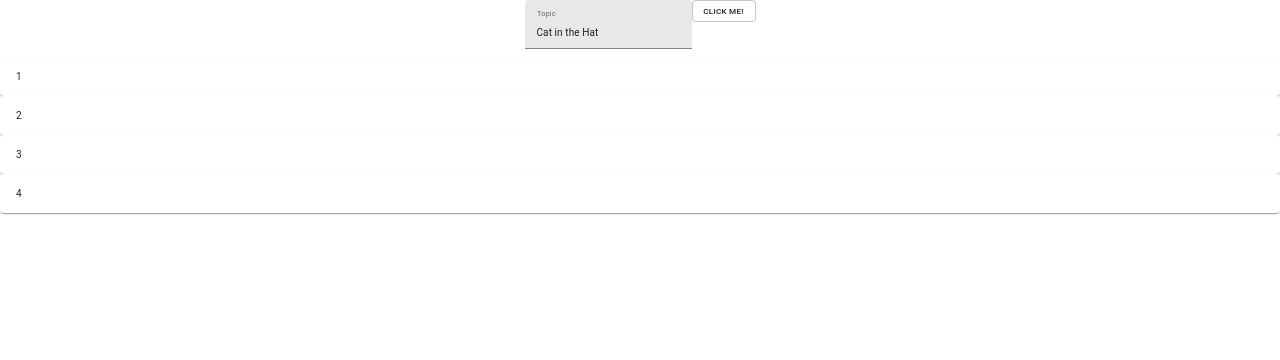
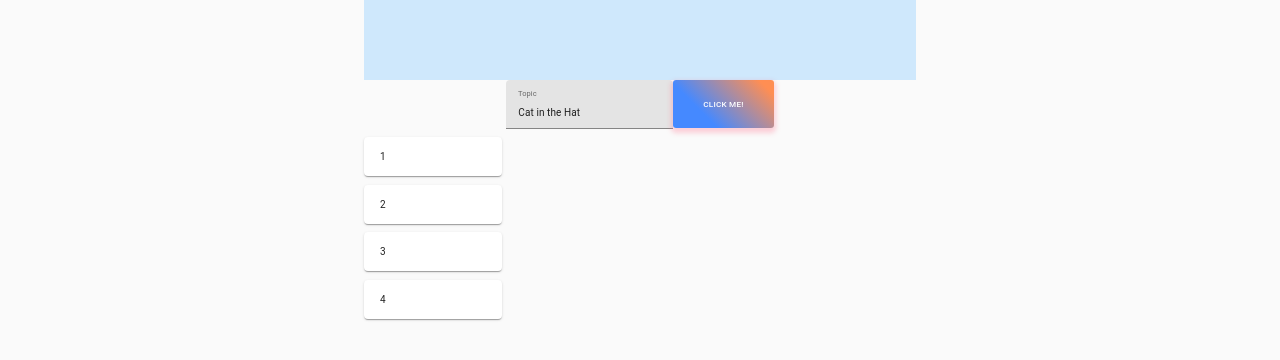
Before and after one commit to richardziegler/gatsby-portfolio, a Gatsby site: page /vcd in a window 1280 px wide. Built offline with nearby package versions, Linux system fonts and the light colour scheme; Gatsby itself is replaced by a stand-in of ours.

Commit message:
Added container and CSS in JS

```diff
--- a/package.json
+++ b/package.json
@@ -15,6 +15,7 @@
   },
   "dependencies": {
     "@material-ui/core": "^4.11.1",
+    "@material-ui/styles": "^4.11.1",
     "bootstrap": "^4.5.0",
     "gatsby": "^2.23.7",
     "gatsby-image": "^2.4.7",
--- a/src/pages/vcd.js
+++ b/src/pages/vcd.js
@@ -1,5 +1,4 @@
 import React, { useState } from 'react'
-import { Helmet } from 'react-helmet'
 import 'bootstrap/dist/css/bootstrap.min.css'
 import '../style/main.scss'
 import TextField from '@material-ui/core/TextField'
@@ -8,11 +7,31 @@ import List from '@material-ui/core/List'
 import ListItem from '@material-ui/core/ListItem'
 import ListItemText from '@material-ui/core/ListItemText'
 import Card from '@material-ui/core/Card'
+import CssBaseline from '@material-ui/core/CssBaseline'
+import Typography from '@material-ui/core/Typography'
+import Container from '@material-ui/core/Container'
+import { makeStyles } from '@material-ui/core/styles'
 import { headData } from '../mock/data'
+
+const useStyles = makeStyles({
+  root: {
+    background: 'linear-gradient(45deg, #4589ff 30%, #FF8E53 90%)',
+    border: 0,
+    borderRadius: 3,
+    boxShadow: '0 3px 5px 2px rgba(255, 105, 135, .3)',
+    color: 'white',
+    height: 48,
+    padding: '0 30px',
+  },
+  card: {
+    maxWidth: '25%',
+    marginBottom: '1em',
+  },
+})
 
 export default () => {
   const { title, lang, description } = headData
-
+  const classes = useStyles()
   const [topics, setTopics] = useState([1, 2, 3, 4])
   const [name, setName] = React.useState('Cat in the Hat')
   const handleChange = (event) => {
@@ -21,12 +40,14 @@ export default () => {
 
   return (
     <>
-      <Helmet>
       <meta charSet="utf-8" />
       <title>{title || 'Secret Test Page'}</title>
       <html lang={lang || 'en'} />
       <meta name="description" content={description || 'Secret Test Page'} />
-      </Helmet>
+
+      <CssBaseline />
+      <Container maxWidth="sm">
+        <Typography component="div" style={{ backgroundColor: '#cfe8fc', height: '10vh' }} />
         <TextField
           value={name}
           onChange={handleChange}
@@ -34,19 +55,25 @@ export default () => {
           label="Topic"
           variant="filled"
         />
-      <Button variant="outlined" size="small" onClick={() => setTopics([...topics, name])}>
+        <Button
+          className={classes.root}
+          variant="outlined"
+          size="small"
+          onClick={() => setTopics([...topics, name])}
+        >
           Click Me!
         </Button>
 
         <List>
           {topics.map((topic) => (
-          <Card>
+            <Card className={classes.card}>
               <ListItem>
                 <ListItemText primary={topic} />
               </ListItem>
             </Card>
           ))}
         </List>
+      </Container>
     </>
   )
 }
```
Also changed, not shown: 1 other file. Lines whose indentation alone changed are shown as unchanged.
